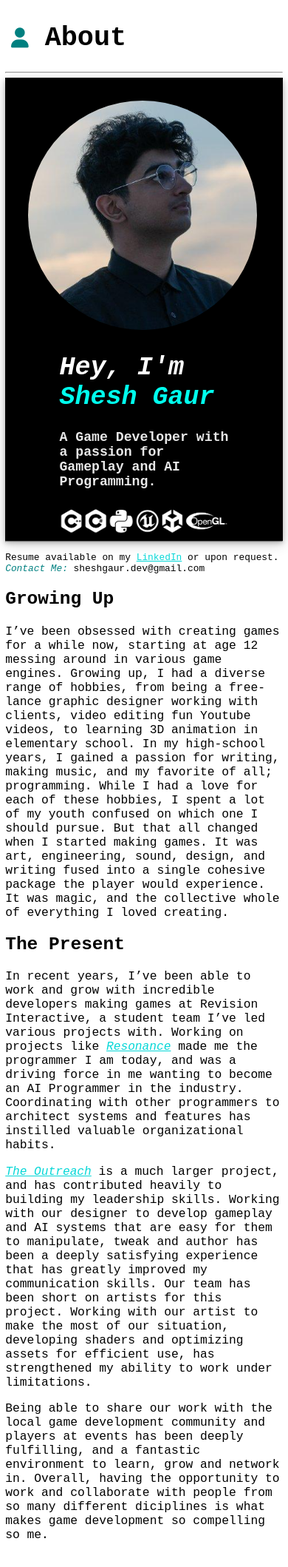
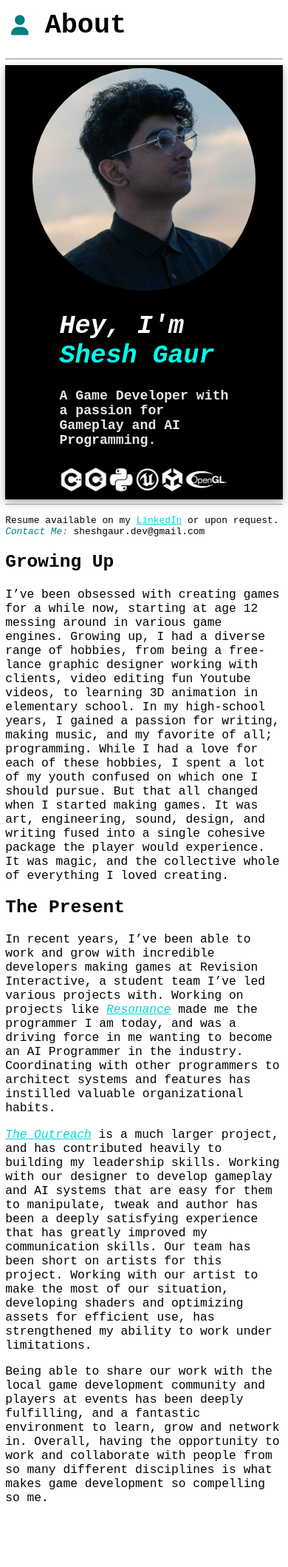
Before and after one commit to Shesh-Gaur/Shesh-Gaur.github.io, a Jekyll site: the page built from about.md, in a window 390 px wide, cut to the strip 73-2287 px from the top of the page. Shown: the top 2118 px of the strip at 74% size. Built offline with Jekyll 4.4.1, drawn with Linux system fonts in a browser that asks for light colours.

Commit message:
Formatting, Mobile, and Safari Fixes

```diff
--- a/_layouts/project-list.html
+++ b/_layouts/project-list.html
@@ -9,7 +9,7 @@
 
 <hr style="clear:both;">
 {{ content }}
-
+<div class="project-list">
 {% for post in site.posts %}
 {% if post.layout == "project" %}
 
@@ -41,6 +41,7 @@
 
 {% endif %}
 {% endfor %}
+</div>
 &nbsp;
 <hr style="clear:both;">
 <center><h2 style="margin-bottom: 5px;"><i>[Under Construction, More Projects To Be Added Soon]</i></h2></center>
--- a/_posts/2024-01-07-What-Is-Revision-Interactive.markdown
+++ b/_posts/2024-01-07-What-Is-Revision-Interactive.markdown
@@ -27,6 +27,7 @@
 <h4 style="margin-top:0px">Environment Artist, Character Artist, Concept Artist, Texture Artist</h4>
 
 <h2>Socials</h2>
+<a href="https://revision-interactive.itch.io" target="_blank">Itch.io</a>
 <a href="https://twitter.com/Revision_Games" target="_blank">Twitter</a>
 <a href="http://www.tiktok.com/@revisioninteractive" target="_blank">TikTok</a>
 <a href="https://www.threads.net/@revisioninteractive" target="_blank">Threads</a>
--- a/about.md
+++ b/about.md
@@ -7,7 +7,7 @@
 <hr>
 
 <div class="polaroid3">
-    <img src ="/assets/profilePic.jpg" style="border-radius: 50%; max-width: 400px; width: 100%; margin-left: 40px; margin-top: 40px;" class="post">
+    <img src ="/assets/profilePic.jpg" class="profile">
    <div class="postcontainer" style="display: block; width: 65%; word-wrap: break-word; margin: auto;">
     <h1 class="textCrawl"><em>
         <span>Hey,</span>
@@ -30,4 +30,4 @@
 
 <p style="font-size:20px"><i><a href="/The-Outreach" target="_blank">The Outreach</a></i> is a much larger project, and has contributed heavily to building my leadership skills. Working with our designer to develop gameplay and AI systems that are easy for them to manipulate, tweak and author has been a deeply satisfying experience that has greatly improved my communication skills. Our team has been short on artists for this project. Working with our artist to make the most of our situation, developing shaders and optimizing assets for efficient use, has strengthened my ability to work under limitations.</p>
 
-<p style="font-size:20px">Being able to share our work with the local game development community and players at events has been deeply fulfilling, and a fantastic environment to learn, grow and network in. Overall, having the opportunity to work and collaborate with people from so many different diciplines is what makes game development so compelling so me.</p>
+<p style="font-size:20px">Being able to share our work with the local game development community and players at events has been deeply fulfilling, and a fantastic environment to learn, grow and network in. Overall, having the opportunity to work and collaborate with people from so many different disciplines is what makes game development so compelling so me.</p>
--- a/filtering.js
+++ b/filtering.js
@@ -9,8 +9,9 @@
 
 window.onload = function displayUniqueTags()
 {
-    if (document.readyState != 'complete')
-    {
+    const regex = /Mobi|Android|webOS|iPhone|iPad|iPod|BlackBerry|IEMobile|Opera Mini/i;
+
+    if (window.document.readyState != "complete" || regex.test(navigator.userAgent)) {
         return;
     }
 
--- a/style.css
+++ b/style.css
@@ -55,13 +55,13 @@
   .sidenav-toggle
   {
     position: fixed;
-    right: 0;
-    margin-right: 10px;
-    margin-top: -105px;
+    right: 10;
+    top: 20;
     font-size: 35px;
     border: none;
     background: none;
     z-index: 2;
+    display: none;
   }
 
   /* Style page content */
@@ -83,15 +83,23 @@
     height: auto;
   }
 
+  div.project-list {
+    display: flex;
+    flex-wrap: wrap;
+    justify-content: center;
+    flex-direction: row;
+  }
+
   div.polaroid {
     animation: fadeIn ease 0.5s;
     max-width: 400px;
     width: 100%;
+    height: fit-content;
     background-color: rgb(0, 0, 0);
     color: white;
     box-shadow: 0 4px 8px 0 rgba(0, 0, 0, 0.2), 0 6px 20px 0 rgba(0, 0, 0, 0.19);
     margin: 25px;
-    float: left
+    float: left;
   }
 
   div.polaroid:hover {
@@ -113,7 +121,8 @@
     box-shadow: 0 4px 8px 0 rgba(255, 255, 255, 0.2), 0 6px 20px 0 rgba(255, 255, 255, 0.19);
     margin-left: 5%;
     margin-bottom: 10px;
-    float: left
+    float: left;
+    box-sizing: border-box;
   }
 
   div.polaroid2:hover {
@@ -126,18 +135,19 @@
     width: 100%;
     height: fit-content;
     box-shadow: 0 4px 8px 0 rgba(0, 0, 0, 0.2), 0 6px 20px 0 rgba(0, 0, 0, 0.19);
-    float: left;
     color:white;
     background-color: #000000;
+    display: flex;
+    flex-wrap: nowrap;
   }
 
   div.postcontainer {
     text-align: left;
     padding: 0% 2%;
     font-size: 16px;
-    display: flexbox;
     overflow: auto;
     text-align: left;
+    box-sizing:border-box;
   }
 
   div.pageheader {
@@ -170,6 +180,18 @@
     float: left;
     overflow: auto;
     text-align: left;
+  }
+
+  .profile  {
+    max-width: 400px;
+    max-height: 400px;
+    width: 100%;
+    height: 100%;
+    display: inline-block;
+    border-radius: 50%;
+    margin:auto;
+    box-sizing:border-box;
+    padding: 5px;
   }
 
   img.postcover  {
@@ -470,7 +492,7 @@
 
   .main {
     margin-left: 0px; /* Same as the width of the sidebar */
-    margin-top: 0px; /* Same as the width of the sidebar */
+    margin-top: 100px; /* Same as the width of the sidebar */
     padding: 0px 0px;
   }
 
@@ -490,14 +512,37 @@
 
    .header {
     background-color: rgba(0, 0, 0, 0.479);
-    margin-top: -8px;
-    margin-left: -8px;
-    margin-bottom: 40px;
-    max-height: 80px;
-    height: 100%;
+    padding: 0%;
+    height: 80px;
     width: 100%;
     text-align: left;
-    line-height: 70px;
+    line-height: 30px;
+    display: block;
+    top: 0; /* Stay at the top */
+    left: 0;
+    position:absolute;
+  }
+
+  div.polaroid3 {
+    animation: fadeIn ease 0.5s;
+    width: 100%;
+    height: fit-content;
+    box-shadow: 0 4px 8px 0 rgba(0, 0, 0, 0.2), 0 6px 20px 0 rgba(0, 0, 0, 0.19);
+    color:white;
+    background-color: #000000;
+    display: flex;
+    flex-wrap: wrap;
+  }
+
+  .sidenav-toggle
+  {
+    position: fixed;
+    right: 10;
+    top: 20;
+    font-size: 35px;
+    border: none;
+    background: none;
+    z-index: 2;
     display: block;
   }
 }
```
Also changed, not shown: _layouts/home.html (+5 -4 lines).
